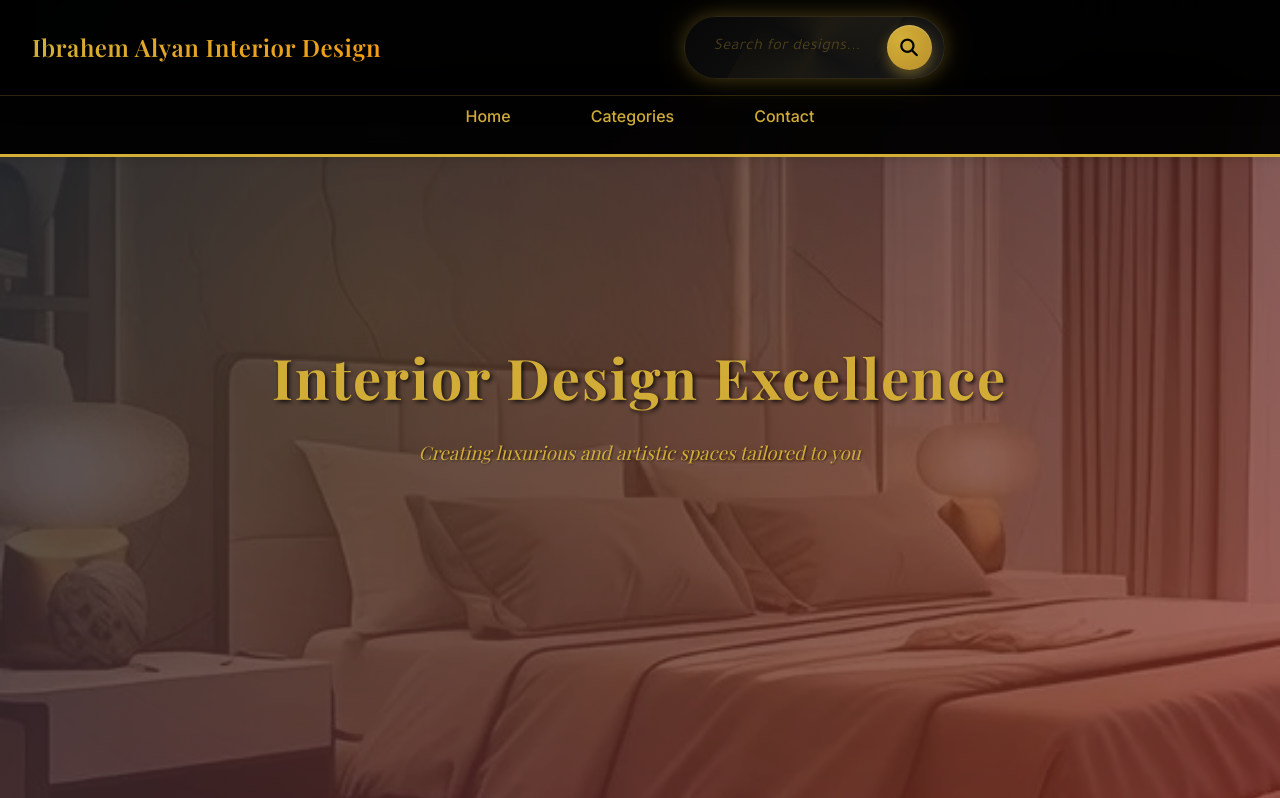
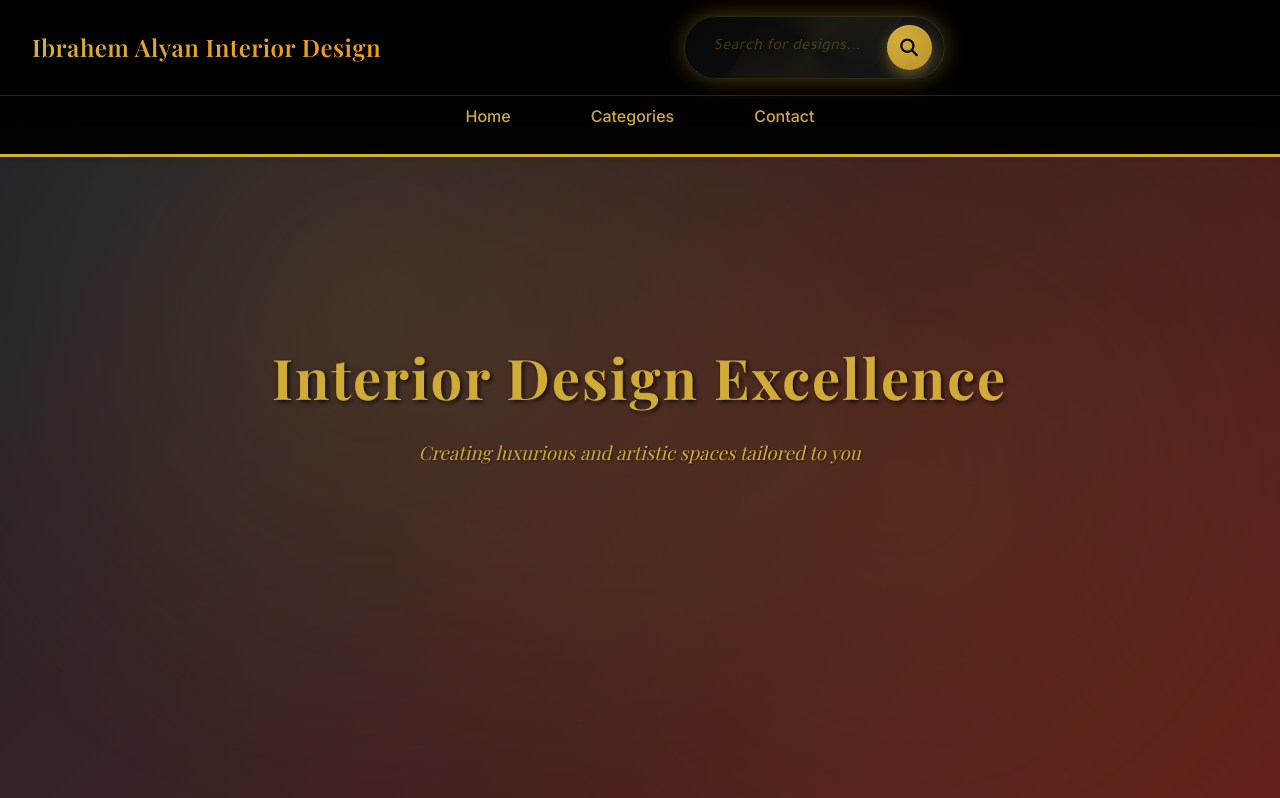
Before and after one commit to abdalmalkall/RyP, a website: page index.html in a window 1280 px wide. Shown: the top 798 px of the page. Drawn offline with nearby package versions, Linux system fonts and the light colour scheme.

Commit message:
Initial commit

```diff
--- a/css/styles.css
+++ b/css/styles.css
@@ -255,7 +255,7 @@ nav a:hover {
     rgba(44, 62, 80, 0.8),
     rgba(231, 76, 60, 0.6)
   ),
-  url('/Image/RYP.webp') center/cover;
+  url('/Image/') center/cover;
   display: flex;
   align-items: center;
   justify-content: center;
```
